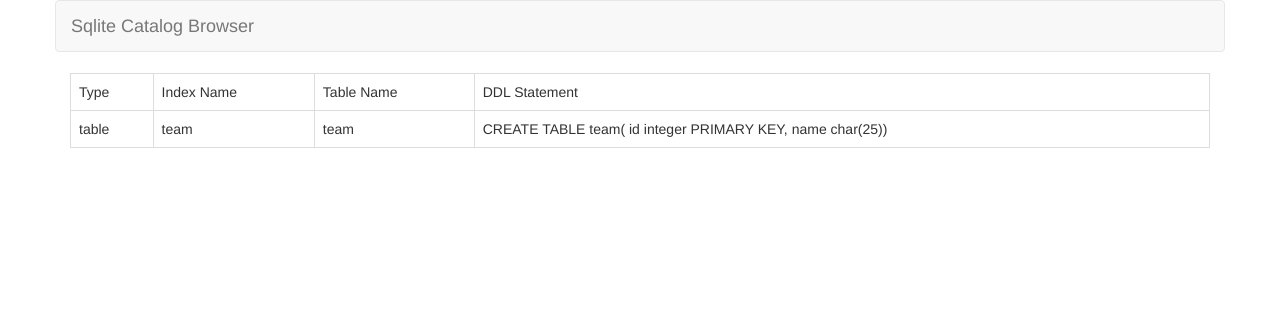
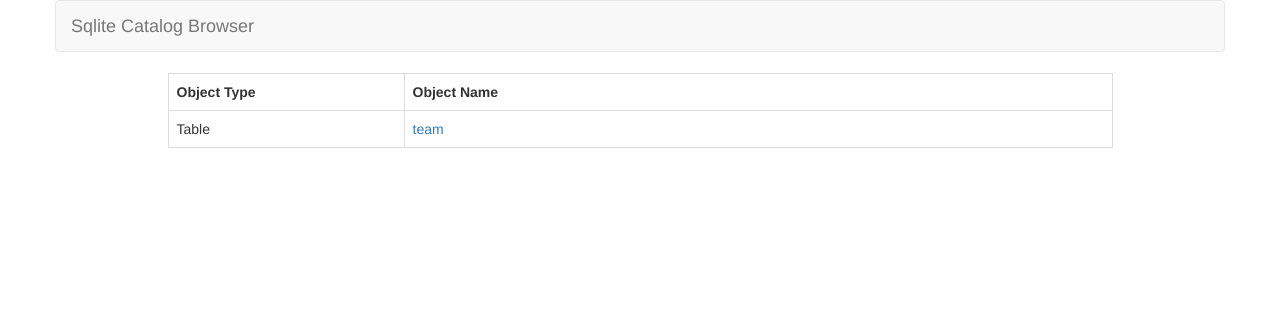
Before and after one commit to amitrk/sqlite-browse, a Flask app: page / in a window 1280 px wide. Shown: the top 312 px of the page. Run offline with Flask 2, Linux system fonts and the light colour scheme; some libraries are stand-ins or nearby versions.

Commit message:
Added routes and table details template page

```diff
--- a/base/templates/index.html
+++ b/base/templates/index.html
@@ -1,19 +1,21 @@
 {% extends "base.html" %}
 {% block content %}
-    <table class="table table-hover table-bordered">
+    <div class="row">
+        <div class="col-lg-1"></div>
+        <div class="col-lg-10">
+            <table class="table table-sm table-bordered">
                 <tr>
-            <td>Type</td>
-            <td>Index Name</td>
-            <td>Table Name</td>
-            <td>DDL Statement</td>
+                    <th>Object Type</th>
+                    <th>Object Name</th>
                 </tr>
-        {% for table in tables %}
+                {% for obj in db_objects %}
                     <tr>
-                <td>{{ table[0] }}</td>
-                <td>{{ table[1] }}</td>
-                <td>{{ table[2] }}</td>
-                <td>{{ table[3] }}</td>
+                        <td class="text-capitalize col-lg-3">{{ obj[0] }}</td>
+                        <td><a href="{{url_for('show_object', object_name=obj[1])}}">{{ obj[1] }}</a></td>
                     </tr>
                 {% endfor %}
             </table>
+        </div>
+        <div class="col-lg-1"></div>
+    </div>
 {% endblock %}
--- a/base/views.py
+++ b/base/views.py
@@ -9,13 +9,20 @@ def page_not_found_handler(error):
 @app.route('/')
 def index():
     conn = sqlite3.connect('appdata.db')
-    cur = conn.execute("SELECT type, name, tbl_name, sql FROM sqlite_master WHERE type='table'")
+    cur = conn.execute("SELECT type, tbl_name FROM sqlite_master WHERE type='table'")
     query_results = cur.fetchall()
     cur.close()
     conn.close()
 
-    return render_template('index.html', tables = query_results)
+    return render_template('index.html', db_objects=query_results)
 
-@app.route('/dashboard')
-def show_dashboard():
-    return render_template('dashboard.html')
+@app.route('/details/<object_name>')
+def show_object(object_name):
+    conn = sqlite3.connect('appdata.db')
+    sql_query = "pragma table_info(%s)"%object_name
+    cur = conn.execute(sql_query)
+    query_results = cur.fetchall()
+    cur.close()
+    conn.close()
+
+    return render_template('details.html', object_name=object_name, query_results=query_results)
--- a/runserver.py
+++ b/runserver.py
@@ -1,4 +1,4 @@
 from base import app
 
 if __name__ == '__main__':
-    app.run()
+    app.run(host='0.0.0.0')
```
Also changed, not shown: base/templates/details.html (added, +54 -0 lines). Lines whose indentation alone changed are shown as unchanged.
